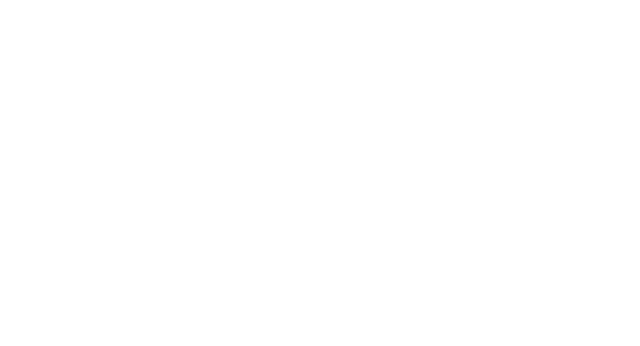
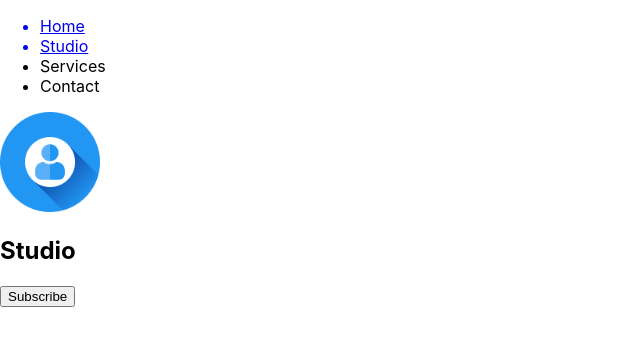
Before and after one commit to philipcoroiu/OnlyFin, a React (Create React App) app in the folder onlyfin-frontend/: page /searchpage/Studio in a window 1280 px wide. Before the commit this address had no page. Shown: the top 346 px of the page, without its empty margins (0-640 px from the left). Built offline with nearby package versions, Linux system fonts and the light colour scheme; no server answers.

Commit message:
Fixed routing to correct personal page
🤠🤠🤠

```diff
--- a/onlyfin-frontend/src/App.js
+++ b/onlyfin-frontend/src/App.js
@@ -27,7 +27,7 @@ function App() {
           </Route>
       </Route>
         <Route path="searchpage" element={<SearchPage />}></Route>
-        <Route path="personalpage" element={<PersonalPage />}></Route>
+        <Route path="searchpage/:username" element={<PersonalPage />}></Route>
     </Routes>
   );
 }
--- a/onlyfin-frontend/src/components/personalPage/PersonalPage.js
+++ b/onlyfin-frontend/src/components/personalPage/PersonalPage.js
@@ -2,30 +2,45 @@ import React, {useEffect} from "react"
 import Avatar from "../../images/avatar.png"
 import Sidebar from "../dashboard/DashboardSidebar"
 import axios from "axios";
+import {useParams} from "react-router-dom";
 
 export default function PersonalPage() {
 
-    const [data, setData] = React.useState([]);
+    const { username } = useParams();
+    const [userData, setUserData] = React.useState([]);
 
     useEffect(() => {
+
         const fetchData = async () => {
             try {
-                const response = await axios.get('/api/data'); // Replace with your API endpoint
-                setData(response.data);
+                const response = await axios.get(`http://localhost:8080/fetch-about-me?username=${username}`,
+                    {
+                        headers: {
+                            'Content-type': 'application/json'
+                        },
+                        withCredentials: true,
+                    });
+
+                console.log('API response:', response.data);
+                setUserData(response.data);
             } catch (error) {
                 console.error('Error fetching data:', error);
             }
         };
 
         fetchData();
-    }, []);
+    }, [username]);
+
+    if (!userData) {
+        return <div>Loading...</div>;
+    }
 
     return(
         <div>
             <Sidebar/>
             <img src={Avatar} width="100px"/>
-            <h2>Profile name</h2>
-            <p>Welcome! I'm Johannes, a financial analyst specializing in Apple Inc. (AAPL) stock. With expertise in financial statements, market trends, and risk assessment, I provide valuable insights for informed investing. Let's explore the world of finance and unlock the potential of Apple stock together!</p>
+            <h2>{username}</h2>
+            <p>{userData}</p>
             <button>Subscribe</button>
         </div>
     )
--- a/onlyfin-frontend/src/components/searchPage.js/Profile.js
+++ b/onlyfin-frontend/src/components/searchPage.js/Profile.js
@@ -6,7 +6,7 @@ export default function Profile(props) {
     return(
         <div className="searchpage--profile">
             <img src={Avatar} width="50px"/>
-            <Link to={`/${props.name}`}>
+            <Link to={`${props.name}`}>
                 <h2>{props.name}</h2>
             </Link>
             <button>Subscribe</button>
```
